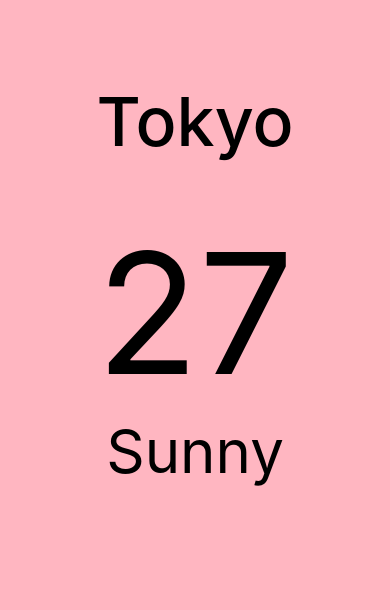
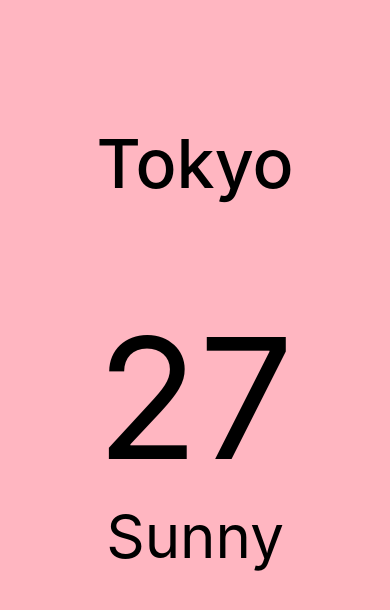
Before and after one commit to yujiah-github/WeatherApp, a React Native app: screen / in a window 390 px wide. Shown: the top 610 px of the page. Built offline with nearby package versions, Linux system fonts and the light colour scheme.

Commit message:
Design: Add Pagination, HorizontalScrollIndicator, IndicatorStyle

```diff
--- a/App.js
+++ b/App.js
@@ -1,5 +1,7 @@
 import { StatusBar } from 'expo-status-bar';
-import { StyleSheet, Text, View } from 'react-native';
+import { StyleSheet, Text, View, ScrollView, Dimensions, pagingEnabled } from 'react-native';
+
+const windowWidth = Dimensions.get('window').width; // = cconst {width: SCREEN_WIDTH } = Dimensions.get('window');와 같다
 
 export default function App() {
   return (
@@ -7,17 +9,31 @@ export default function App() {
       <View style={styles.city}>
         <Text style={styles.cityName}>Tokyo</Text>
       </View>
-      <View style={styles.weather}>
+      <ScrollView
+        pagingEnabled //불필요한 스크롤 넘김을 방지하는 페이지 네이션 사용
+        horizontal
+        showsHorizontalScrollIndicator={true} //스크롤 인디케이터 표시 여부
+        indicatorStyle={'white'} //ios 에서만 동작
+        contentContainerStyle={styles.weather}>
         <View style={styles.day}>
           <Text style={styles.temp}>27</Text>
           <Text style={styles.description}>Sunny</Text>
         </View>
-      </View>
+        <View style={styles.day}>
+          <Text style={styles.temp}>27</Text>
+          <Text style={styles.description}>Sunny</Text>
+        </View>
+        <View style={styles.day}>
+          <Text style={styles.temp}>27</Text>
+          <Text style={styles.description}>Sunny</Text>
+        </View>
+      </ScrollView>
       <StatusBar></StatusBar>
     </View>
   );
 }
 
+//웹에서는 스크롤이 가능, 앱은 아님
 const styles = StyleSheet.create({
   //전체 컨테이너 CSS
   container: {
@@ -38,11 +54,12 @@ const styles = StyleSheet.create({
 
   //날씨 컨테이너 CSS
   weather:{
-    flex: 3,
+
   },
 
+  //설정할 때 숫자 지양
   day:{
-    flex: 1,
+    width: windowWidth,
     alignItems:"center",
   },
 
@@ -55,3 +72,8 @@ const styles = StyleSheet.create({
     fontSize: 60,
   },
 });
+
+//웹에서는 스크롤이 가능, 앱은 아님
+//그래서 ScrollView 컴포넌트를 사용해야하고 수평으로 스크롤 하고 싶으면 Horizontal을 써준다
+// 그리고 스크롤뷰의 스타일은 contentContainerStyle을 사용해야 한다.
+// 스크롤 뷰에서 FLEX는 사용 안함
```
